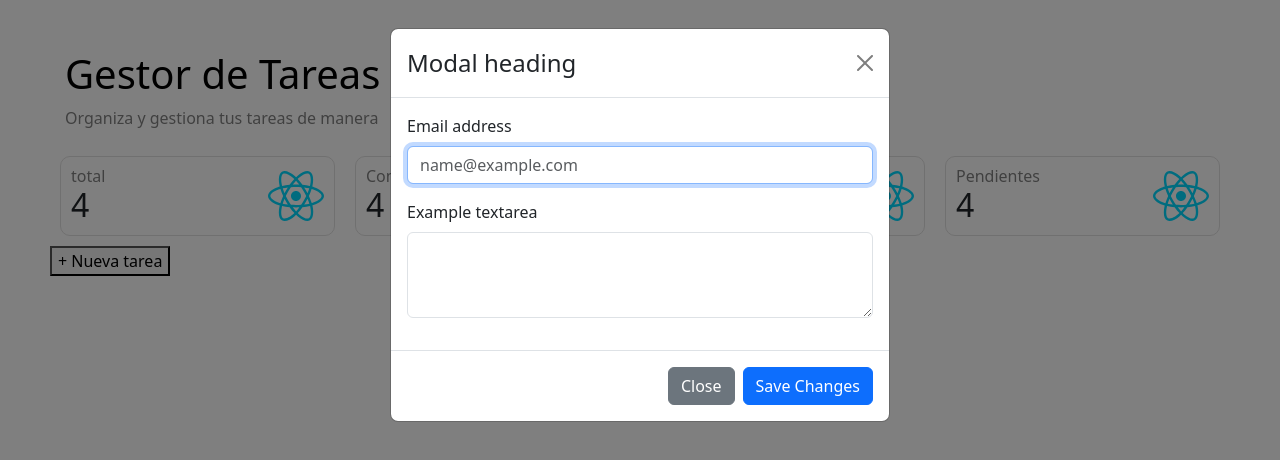
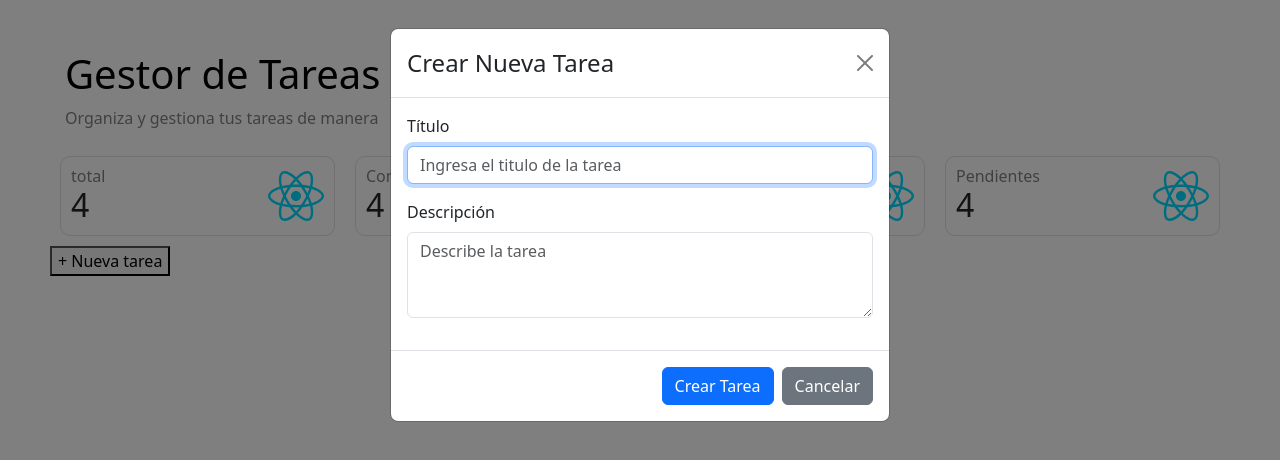
Before and after one commit to fermumu/GestorTareas, a React (Vite) app: page / in a window 1280 px wide. Both pictures are taken after a click on the button "+ Nueva tarea". Shown: the top 460 px of the page. Built offline with nearby package versions, Linux system fonts and the light colour scheme.

Commit message:
crear estados en el modal- tarea y descripcion

```diff
--- a/src/components/ModalTask.jsx
+++ b/src/components/ModalTask.jsx
@@ -1,45 +1,76 @@
+import { useState } from 'react';
 import Button from 'react-bootstrap/Button';
 import Form from 'react-bootstrap/Form';
 import Modal from 'react-bootstrap/Modal';
 
 const ModalTask = ({ showModal, setShowModal }) => {
 
+    const [infoTitle, setInfoTitle] = useState();
+    const [infoDescription, setInfoDescription ]= useState();
+
+
     if (!showModal) return null;
 
 
-    const handleClose = () => setShowModal(false);
+    const handleClose = () => {
+        setShowModal(false);
+        setInfoTitle('');
+        setInfoDescription('');
+
+    };
+
+    const handleCreateTask = ()=>{
+        if(infoTitle != ''){
+            console.log(infoTitle);
+            console.log(infoDescription);
+            setInfoTitle('');
+            setInfoDescription('');
+
+            handleClose();
+        }else{
+            console.log('El titulo no puede estar vacio');
+        }
+    }
 
     return (
         <>
             <Modal show={showModal} onHide={handleClose}>
                 <Modal.Header closeButton>
-                    <Modal.Title>Modal heading</Modal.Title>
+                    <Modal.Title>Crear Nueva Tarea</Modal.Title>
                 </Modal.Header>
                 <Modal.Body>
                     <Form>
                         <Form.Group className="mb-3" controlId="exampleForm.ControlInput1">
-                            <Form.Label>Email address</Form.Label>
+                            <Form.Label>Título</Form.Label>
                             <Form.Control
-                                type="email"
-                                placeholder="name@example.com"
+                                type="text"
+                                placeholder="Ingresa el titulo de la tarea"
                                 autoFocus
+                                value={infoTitle}
+                                onChange={e => setInfoTitle(e.target.value)}
                             />
                         </Form.Group>
                         <Form.Group
                             className="mb-3"
                             controlId="exampleForm.ControlTextarea1"
                         >
-                            <Form.Label>Example textarea</Form.Label>
-                            <Form.Control as="textarea" rows={3} />
+                            <Form.Label>Descripción</Form.Label>
+                            <Form.Control
+                                as="textarea"
+                                rows={3}
+                                placeholder='Describe la tarea'
+                                value={infoDescription}
+                                onChange={e => setInfoDescription(e.target.value)}
+                            />
                         </Form.Group>
                     </Form>
                 </Modal.Body>
                 <Modal.Footer>
+                    <Button variant="primary" onClick={handleCreateTask}>
+                        Crear Tarea
+                    </Button>
                     <Button variant="secondary" onClick={handleClose}>
-                        Close
-                    </Button>
-                    <Button variant="primary" onClick={handleClose}>
-                        Save Changes
+                        Cancelar
                     </Button>
                 </Modal.Footer>
             </Modal>
```
